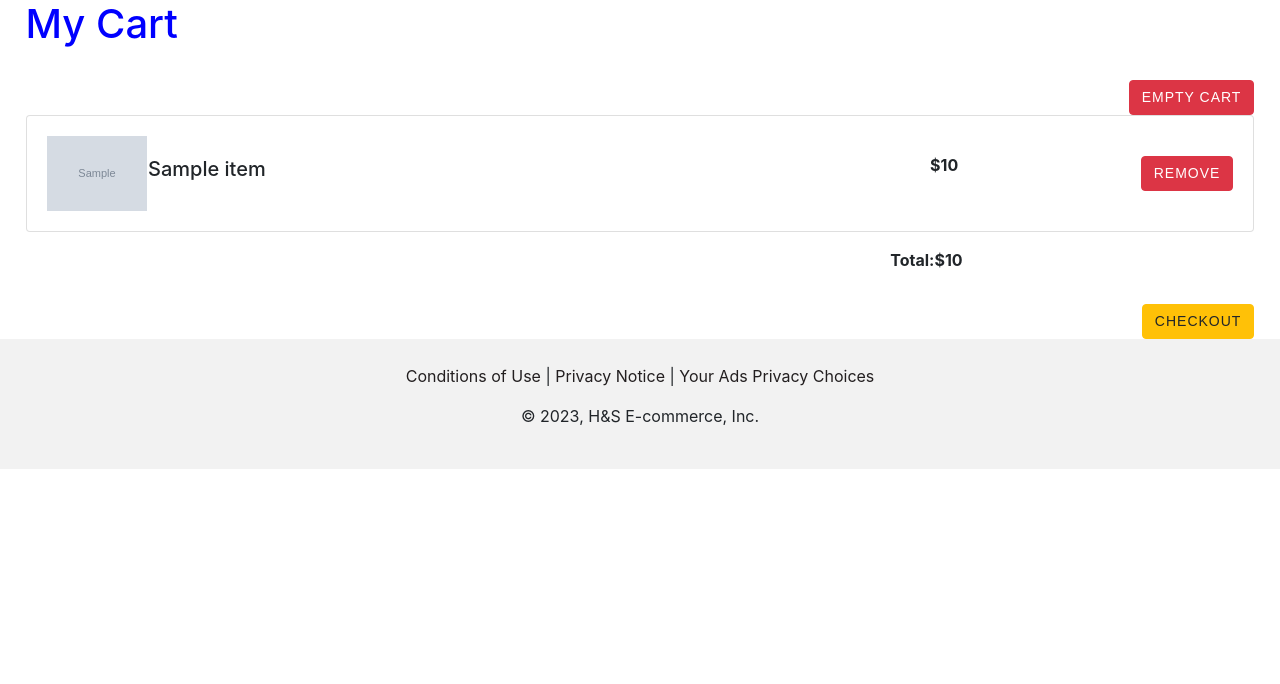
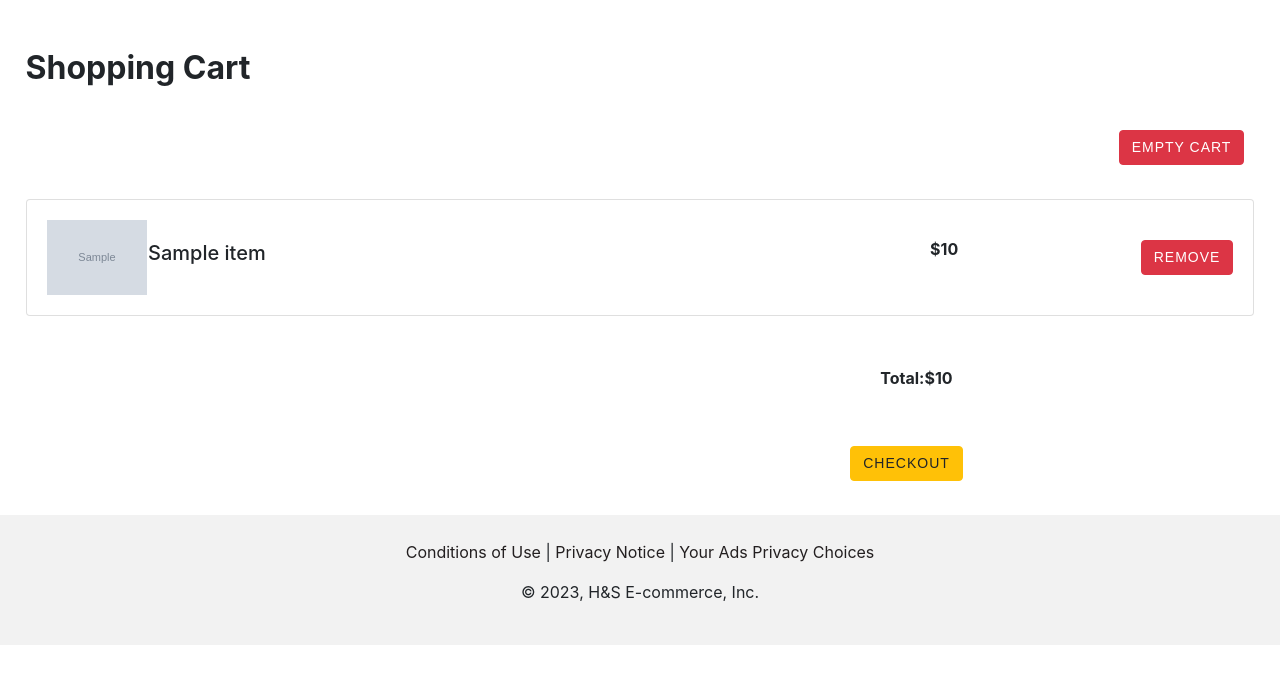
Before and after one commit to hrideshkarki/e-commerce, a Python web app: template app/templates/cart.html in a window 1280 px wide. Shown: the part 58-742 px from the top of the page. Run offline with Jinja, Linux system fonts and the light colour scheme; the template is opened without the code that fills it: most values are stand-ins (such as "Sample title", 1, 10 or a date in 2020); grey boxes marked "Sample" are stand-in pictures; some libraries are stand-ins or nearby versions.

Commit message:
buch of css/cart

```diff
--- a/app/static/main.css
+++ b/app/static/main.css
@@ -10,6 +10,14 @@
     position: relative;
     width: 100%;
 }
+
+/* footer */
+
+.footer {
+    background-color: #f2f2f2;
+    padding: 25px;
+  }
+
 
 footer {
   width: 100%;
@@ -221,15 +229,6 @@ form {
 
 
 
-/* .signup-box {
-    margin-top: 1vw;
-    background-color: #e6eaf4;
-    padding: 20px;
-    max-width: 25vw;
-    margin: 0 auto;
-} */
-
-
 .terms-text {
     font-size: 12px;
     font-family: Arial, sans-serif;
@@ -295,13 +294,6 @@ a:hover{
     color: #BB4430;
   }
 
-/* footer */
-
-  .footer {
-    background-color: #f2f2f2;
-    padding: 25px;
-  }
-
   /* rating */
   .star-rating {
   display: inline-block;
@@ -335,13 +327,33 @@ a:hover{
 .cart-container {
     padding-left: 2vw;
     padding-right: 2vw;
+    padding-top: 2vw;
+    /* padding: 0 20px; */
   }
 
-  .cart-container .list-group-item {
+cart-space{
+    padding: 0 30px;
+}
+
+.cart-container .list-group-item {
     padding-top: 20px;
     padding-bottom: 20px;
-  }
+}
 
-  .cart-container .list-group-item img {
-    margin-right: 20px;
-  }
+.cart-container .list-group-item img {
+margin-right: 20px;
+}
+
+
+  /* total for cart */
+
+.cart-total {
+    position: relative;
+    bottom: 0;
+    left: 0;
+    width: 100%;
+    background-color: white;
+    padding: 10px;
+    text-align: right;
+    box-sizing: border-box;
+}
--- a/app/templates/add-product.html
+++ b/app/templates/add-product.html
@@ -8,5 +8,4 @@
     {{ form.submit(class='btn btn-primary') }}
 </form>
 
-
 {% endblock %}
--- a/app/templates/cart.html
+++ b/app/templates/cart.html
@@ -1,15 +1,22 @@
 {% extends 'base.html' %}
 
 {% block content %}
+<cart-space>
 <div class="cart-container">
-    <h1>My Cart</h1>
+    <h2><b>Shopping Cart</b></h2>
 
     {% if cart|length == 0 %}
-    <h6>Your cart is empty.</h6>
+    <div class="d-flex justify-content-center align-items-center" style="height: 90vh;">
+        <div class="text-center">
+            <h6>You don't have any items in your cart. Let's get shopping!</h6>
+            <a class="btn btn-info" href="/products">Start Shopping</a>
+        </div>
+    </div>
     {% else %}
     <div class="cart-total text-right mt-3">
         <a href="/empty-cart" class="btn btn-danger mt-3">Empty cart</a>
     </div>
+    <br>
     <ul class="list-group">
         {% for item in cart %}
         <li class="list-group-item">
@@ -30,10 +37,13 @@
         </li>
         {% endfor %}
     </ul>
+    <br>
     <div class="cart-total text-right mt-3">
         <p style="margin-right: 22.8vw;"><b>Total:${{ total }}</b></p>
-        <a href="/checkout" class="btn btn-warning mt-3">Checkout</a>
+        <br>
+        <a style="margin-right: 22vw;" href="/checkout" class="btn btn-warning mt-3">Checkout</a>
     </div>
     {% endif %}
 </div>
+</cart-space>
 {% endblock %}
--- a/app/templates/checkout.html
+++ b/app/templates/checkout.html
@@ -32,7 +32,7 @@
         </div>
 
         <div class="form-group">
-            {{ form.card_number(class='form-control', placeholder='Card number') }}
+            {{ form.card_number(class='form-control', placeholder='Card Number') }}
         </div>
 
         <div class="form-group">
```
Also changed, not shown: app/routes.py (+7 -3 lines), app/templates/products.html (+3 -12 lines), app/templates/single-product.html (+18 -10 lines).
